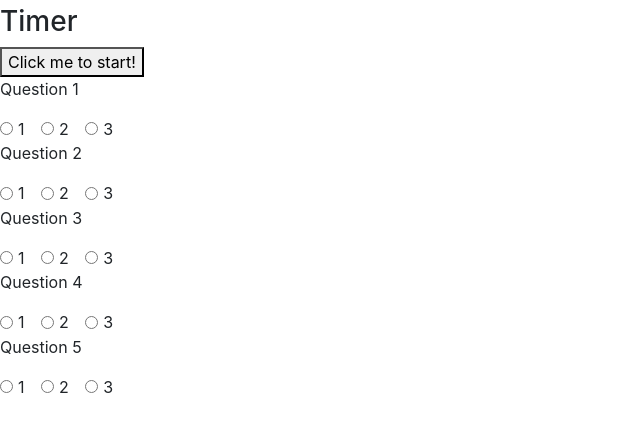
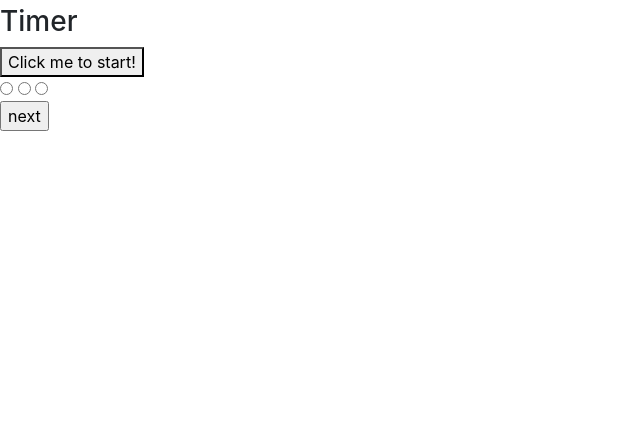
Before and after one commit to djambro44/Trivia-Game, a plain HTML site: page index.html in a window 1280 px wide. Shown: the part 51-482 px from the top of the page, without its empty margins (0-640 px from the left). Drawn offline with nearby package versions, Linux system fonts and the light colour scheme.

Commit message:
Changed html and start JS from scratch

```diff
--- a/assets/javascript/game.js
+++ b/assets/javascript/game.js
@@ -61,3 +61,23 @@ function timeConverter(t) {
 
     return minutes + ":" + seconds;
 }
+
+var allQuestions = [
+    {question: "Q1: What does NFL stand for?",
+    choices: ["Nation Football Legacy", "New Football League", "National Football Leauge"],
+    correctAnswer: 2},
+    {question: "Q2: How many point is a touchdown worth?",
+    choices: ["7", "6", "3"],
+    correctAnswer: 1},
+    {question: "Q3: How many teams play in the NFL?",
+    choices: ["12", "18", "22"],
+    correctAnswer: 0},
+    {question: "Q4: What is the only team in NFL histroy to go undefeated and win a superbowl?",
+    choices: ["New England Patriots", "Chicago Bears", "Miami Dolphins"],
+    correctAnswer: 2},
+    {question: "Q5: Who is the only player in NFL history to play on three consecutive Super Bowl championship teams?",
+    choices: ["Tom Brady", "Joe Monntana", "Deion Sanders"],
+    correctAnswer: 2}];
+
+var correct=0;
+var correctNumber = 0;
--- a/index.html
+++ b/index.html
@@ -3,7 +3,7 @@
 <head>
     <meta charset="UTF-8">
     <meta name="viewport" content="width=device-width, initial-scale=1.0">
-    <link href="/assets/css/style.css" rel="stylesheet" type="text/css">
+    <link href="assets/css/style.css" rel="stylesheet" type="text/css">
     <link rel="stylesheet" href="https://stackpath.bootstrapcdn.com/bootstrap/4.4.1/css/bootstrap.min.css" integrity="sha384-Vkoo8x4CGsO3+Hhxv8T/Q5PaXtkKtu6ug5TOeNV6gBiFeWPGFN9MuhOf23Q9Ifjh" crossorigin="anonymous">
     <script
   src="https://code.jquery.com/jquery-3.4.1.min.js"
@@ -17,80 +17,14 @@
     <div>
     <h3 id="timer">Timer</h3>
     <button id="timerButton">Click me to start!</button>
-    </div>
 
-    <p>Question 1</p>
-    <div class="form-check form-check-inline">
-        <input class="form-check-input" type="radio" name="inlineRadioOptions" id="inlineRadio1" value="option1">
-        <label class="form-check-label" for="inlineRadio1">1</label>
-      </div>
-      <div class="form-check form-check-inline">
-        <input class="form-check-input" type="radio" name="inlineRadioOptions" id="inlineRadio2" value="option2">
-        <label class="form-check-label" for="inlineRadio2">2</label>
-      </div>
-      <div class="form-check form-check-inline">
-        <input class="form-check-input" type="radio" name="inlineRadioOptions" id="inlineRadio3" value="option3">
-        <label class="form-check-label" for="inlineRadio3">3</label>
-      </div>
-
-    <p>Question 2</p>
-    <div class="form-check form-check-inline">
-        <input class="form-check-input" type="radio" name="inlineRadioOptions" id="inlineRadio1" value="option1">
-        <label class="form-check-label" for="inlineRadio1">1</label>
-      </div>
-      <div class="form-check form-check-inline">
-        <input class="form-check-input" type="radio" name="inlineRadioOptions" id="inlineRadio2" value="option2">
-        <label class="form-check-label" for="inlineRadio2">2</label>
-      </div>
-      <div class="form-check form-check-inline">
-        <input class="form-check-input" type="radio" name="inlineRadioOptions" id="inlineRadio3" value="option3">
-        <label class="form-check-label" for="inlineRadio3">3</label>
-      </div>
-
-
-
-    <p>Question 3</p>
-    <div class="form-check form-check-inline">
-        <input class="form-check-input" type="radio" name="inlineRadioOptions" id="inlineRadio1" value="option1">
-        <label class="form-check-label" for="inlineRadio1">1</label>
-      </div>
-      <div class="form-check form-check-inline">
-        <input class="form-check-input" type="radio" name="inlineRadioOptions" id="inlineRadio2" value="option2">
-        <label class="form-check-label" for="inlineRadio2">2</label>
-      </div>
-      <div class="form-check form-check-inline">
-        <input class="form-check-input" type="radio" name="inlineRadioOptions" id="inlineRadio3" value="option3">
-        <label class="form-check-label" for="inlineRadio3">3</label>
-      </div>
-
-    <p>Question 4</p>
-    <div class="form-check form-check-inline">
-        <input class="form-check-input" type="radio" name="inlineRadioOptions" id="inlineRadio1" value="option1">
-        <label class="form-check-label" for="inlineRadio1">1</label>
-      </div>
-      <div class="form-check form-check-inline">
-        <input class="form-check-input" type="radio" name="inlineRadioOptions" id="inlineRadio2" value="option2">
-        <label class="form-check-label" for="inlineRadio2">2</label>
-      </div>
-      <div class="form-check form-check-inline">
-        <input class="form-check-input" type="radio" name="inlineRadioOptions" id="inlineRadio3" value="option3">
-        <label class="form-check-label" for="inlineRadio3">3</label>
-      </div>
-
-    <p>Question 5</p>
-    <div class="form-check form-check-inline">
-        <input class="form-check-input" type="radio" name="inlineRadioOptions" id="inlineRadio1" value="option1">
-        <label class="form-check-label" for="inlineRadio1">1</label>
-      </div>
-      <div class="form-check form-check-inline">
-        <input class="form-check-input" type="radio" name="inlineRadioOptions" id="inlineRadio2" value="option2">
-        <label class="form-check-label" for="inlineRadio2">2</label>
-      </div>
-      <div class="form-check form-check-inline">
-        <input class="form-check-input" type="radio" name="inlineRadioOptions" id="inlineRadio3" value="option3">
-        <label class="form-check-label" for="inlineRadio3">3</label>
-      </div>
-
+    <div id="question"></div>
+    <form name="radioAnswers">
+    <input type="radio" name="choice" value="0"><label id="label0"></label></input>
+		<input type="radio" name="choice" value="1"><label id="label1"></label></input>
+		<input type="radio" name="choice" value="2"><label id="label2"></label></input>
+    </form>
+    <input type="button" value="next" id="next"></input>
 
 
 
```
